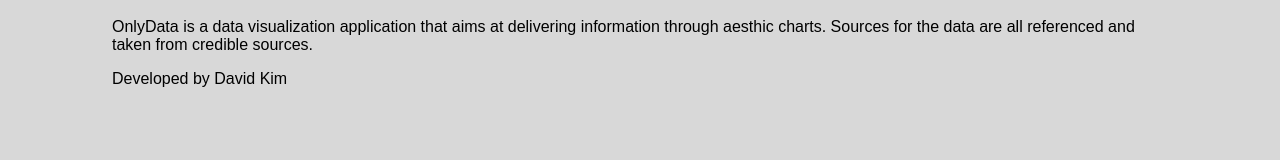
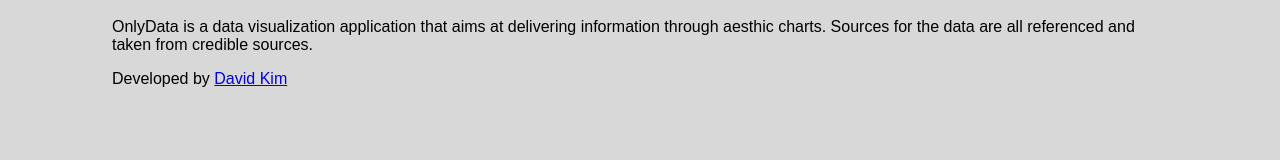
Before and after one commit to kim2552/onlydata, a React (Create React App) app: page /about in a window 1280 px wide. Shown: the part 299-459 px from the top of the page. Built offline with nearby package versions, Linux system fonts and the light colour scheme.

Commit message:
added link to portfolio website

```diff
--- a/src/components/About.js
+++ b/src/components/About.js
@@ -10,7 +10,7 @@
                     OnlyData is a data visualization application that aims at delivering information through aesthic charts. Sources for the data are all referenced and taken from credible sources.
                 </p>
                 <p>
-                    Developed by David Kim
+                    Developed by <a href="https://kimd.dev" rel="noreferrer" target="_blank">David Kim</a>
                 </p>
             </div>
         </div>
--- a/src/scss/_about.scss
+++ b/src/scss/_about.scss
@@ -1,3 +1,7 @@
+a{
+    text-decoration: underline;
+}
+
 .description-wrapper{
     align-content: left;
 
```
